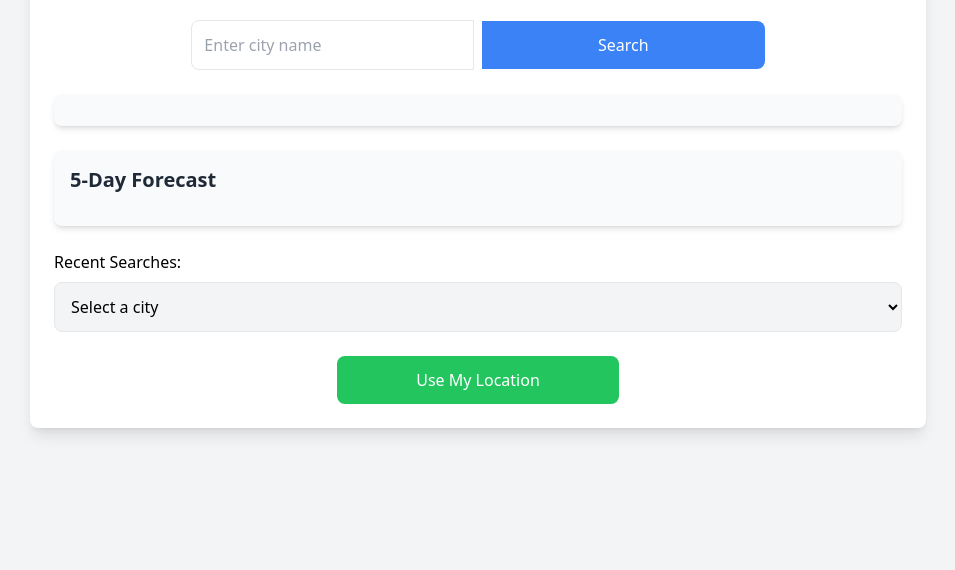
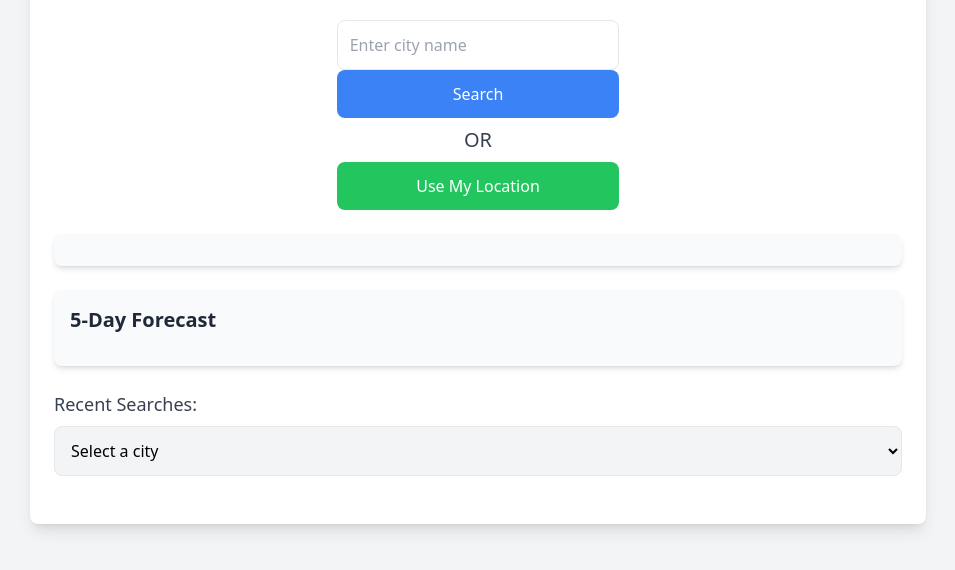
Before and after one commit to Asrs7777777/Full-Stack-Development, a website: page index.html in a window 1280 px wide. Shown: the part 96-666 px from the top of the page, without its empty margins (162-1117 px from the left). Drawn offline with Linux system fonts and the light colour scheme.

Commit message:
Updated layout to show input city button and location button

```diff
--- a/index.html
+++ b/index.html
@@ -6,7 +6,6 @@
   <title>Weather App</title>
   <!--<script src="https://cdn.tailwindcss.com"></script>-->
   <link rel="stylesheet" href="output.css">
-
 </head>
 <body class="bg-gray-100 font-sans">
 
@@ -14,10 +13,22 @@
     <!-- Header Section -->
     <h1 class="text-3xl font-semibold text-center text-gray-800 mb-6">Weather Forecast</h1>
 
-    <!-- Search Section -->
-    <div class="flex flex-col sm:flex-row justify-center items-center mb-6">
-      <input id="cityInput" class="w-full sm:w-2/3 md:w-1/2 lg:w-1/3 p-3 border rounded-l-lg text-gray-800 focus:ring-2 focus:ring-blue-500 outline-none" type="text" placeholder="Enter city name">
-      <button id="searchBtn" class="w-full sm:w-1/3 bg-blue-500 text-white p-3 rounded-r-lg hover:bg-blue-600 transition-colors mt-2 sm:mt-0 sm:ml-2">Search</button>
+    <!-- Search Section (Stacked) -->
+    <div class="flex flex-col justify-center items-center mb-6 space-y-4">
+      <!-- City Input -->
+      <input id="cityInput" class="w-full sm:w-2/3 md:w-1/2 lg:w-1/3 p-3 border rounded-lg text-gray-800 focus:ring-2 focus:ring-blue-500 outline-none" type="text" placeholder="Enter city name">
+      <!-- Search Button -->
+      <button id="searchBtn" class="w-full sm:w-1/3 bg-blue-500 text-white p-3 rounded-lg hover:bg-blue-600 transition-colors">
+        Search
+      </button>
+
+      <!-- OR Text -->
+      <div class="text-gray-700 text-xl my-2">OR</div>
+
+      <!-- Use My Location Button -->
+      <button id="locationBtn" class="w-full sm:w-1/3 bg-green-500 text-white p-3 rounded-lg hover:bg-green-600 transition-colors">
+        Use My Location
+      </button>
     </div>
 
     <!-- Current Weather Section -->
@@ -39,16 +50,6 @@
         <option value="" disabled selected>Select a city</option>
       </select>
     </div>
-
-    <!-- Current Location Button -->
-    <div class="text-center mt-6">
-      <button id="locationBtn" class="w-full sm:w-1/3 bg-green-500 text-white p-3 rounded-lg hover:bg-green-600 transition-colors">
-        Use My Location
-      </button>
-    </div>
   </div>
-
-  <script src="script.js"></script>
-
 </body>
 </html>
```
